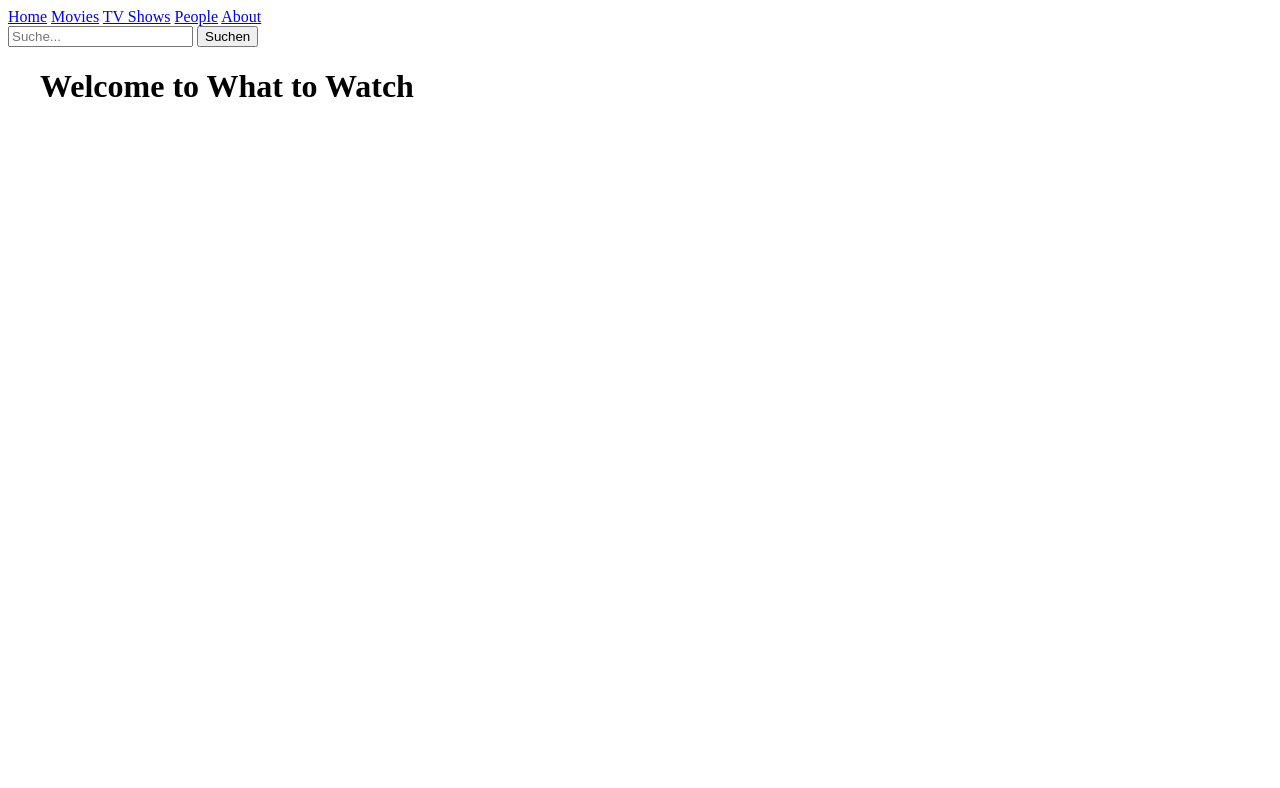
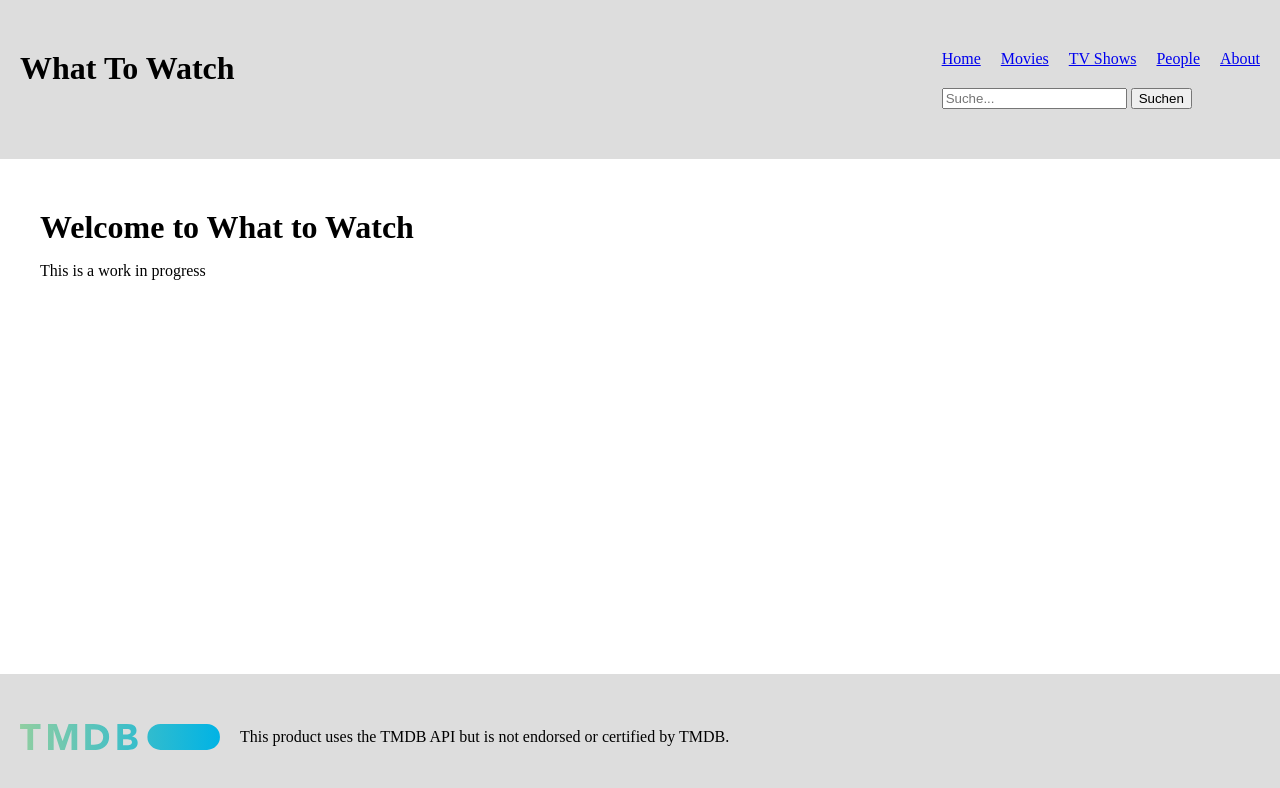
Before and after one commit to SoaPatrick/sveltekit-whattowatch, a SvelteKit app: page / in a window 1280 px wide. Shown: the top 788 px of the page. Built offline with nearby package versions, Linux system fonts and the light colour scheme.

Commit message:
[UPDATE] add some basic layout and tmdb logo

```diff
--- a/src/app.html
+++ b/src/app.html
@@ -4,9 +4,10 @@
 	<meta charset="utf-8" />
 	<link rel="icon" href="%sveltekit.assets%/favicon.png" />
 	<meta name="viewport" content="width=device-width" />
+	<link rel='stylesheet' href='%sveltekit.assets%/global.css'>
 	%sveltekit.head%
 </head>
 <body data-sveltekit-preload-data="hover">
-		<div style="display: contents">%sveltekit.body%</div>
+	<div class="wrapper">%sveltekit.body%</div>
 </body>
 </html>
--- a/src/lib/components/Poster.svelte
+++ b/src/lib/components/Poster.svelte
@@ -27,6 +27,8 @@
 <style>
   img {
     display: block;
+    max-width: 100%;
+    height: auto;
   }
   .poster-small {
     width: 75px;
--- a/src/routes/+layout.svelte
+++ b/src/routes/+layout.svelte
@@ -12,6 +12,9 @@
   }
 </script>
 
+<header>
+  <h1>What To Watch</h1>
+  <div>
     <nav>
       <a href="/">Home</a>
       <a href="/movie">Movies</a>
@@ -27,14 +30,58 @@
       on:keydown={handleKeyPress}
     />
     <button on:click={handleSearch}>Suchen</button>
+  </div>
+</header>
 
 <div class="container">
   <slot />
 </div>
+<footer>
+  <img src="/tmdb-logo.svg" alt="TMDB" />
+  <div>
+    This product uses the TMDB API but is not endorsed or certified by TMDB.
+  </div>
+</footer>
 
-<style>
+<style global>
   .container {
-    max-width: 1200px;
+    width: 1200px;
+    max-width: calc(100% - 40px);
     margin: 0 auto;
+    padding: 50px 20px;
+    flex: 1;
+  }
+
+  header,
+  footer {
+    background: #ddd;
+    padding: 50px 20px;
+  }
+
+  header {
+    display: flex;
+    align-items: start;
+    justify-content: space-between;
+  }
+
+  h1 {
+    margin: 0;
+  }
+
+  nav {
+    display: flex;
+    gap: 20px;
+    margin-bottom: 20px;
+  }
+
+  footer {
+    display: flex;
+    gap: 20px;
+    align-items: center;
+  }
+
+  footer img {
+    width: 200px;
+    height: auto;
   }
 </style>
--- a/src/routes/+page.svelte
+++ b/src/routes/+page.svelte
@@ -1 +1,2 @@
 <h1>Welcome to What to Watch</h1>
+<p>This is a work in progress</p>
--- a/src/routes/about/+page.svelte
+++ b/src/routes/about/+page.svelte
@@ -1 +1 @@
-<h1>About Me</h1>
+<h1>About</h1>
--- /dev/null
+++ b/static/global.css
@@ -0,0 +1,11 @@
+html,
+body {
+  height: 100%;
+  margin: 0;
+}
+
+.wrapper {
+  display: flex;
+  flex-direction: column;
+  height: 100%;
+}
```
Also changed, not shown: static/tmdb-logo.svg (added). Lines whose indentation alone changed are shown as unchanged.
